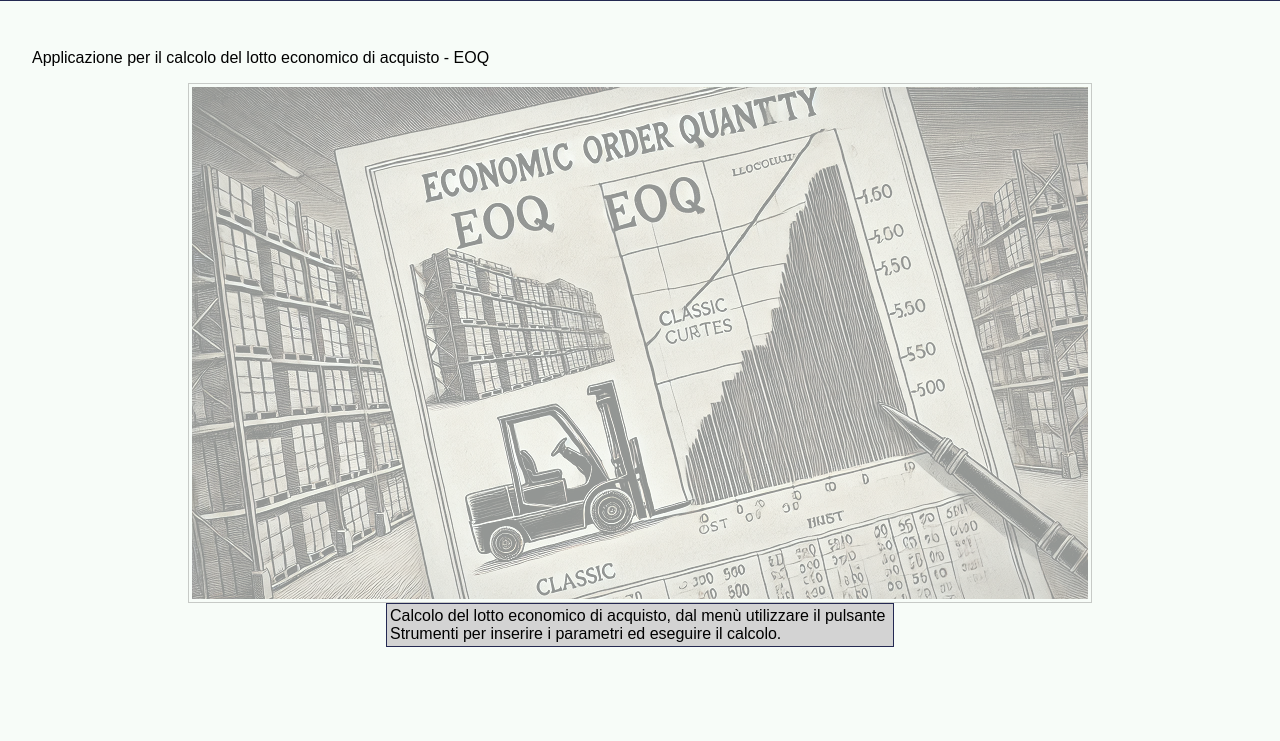
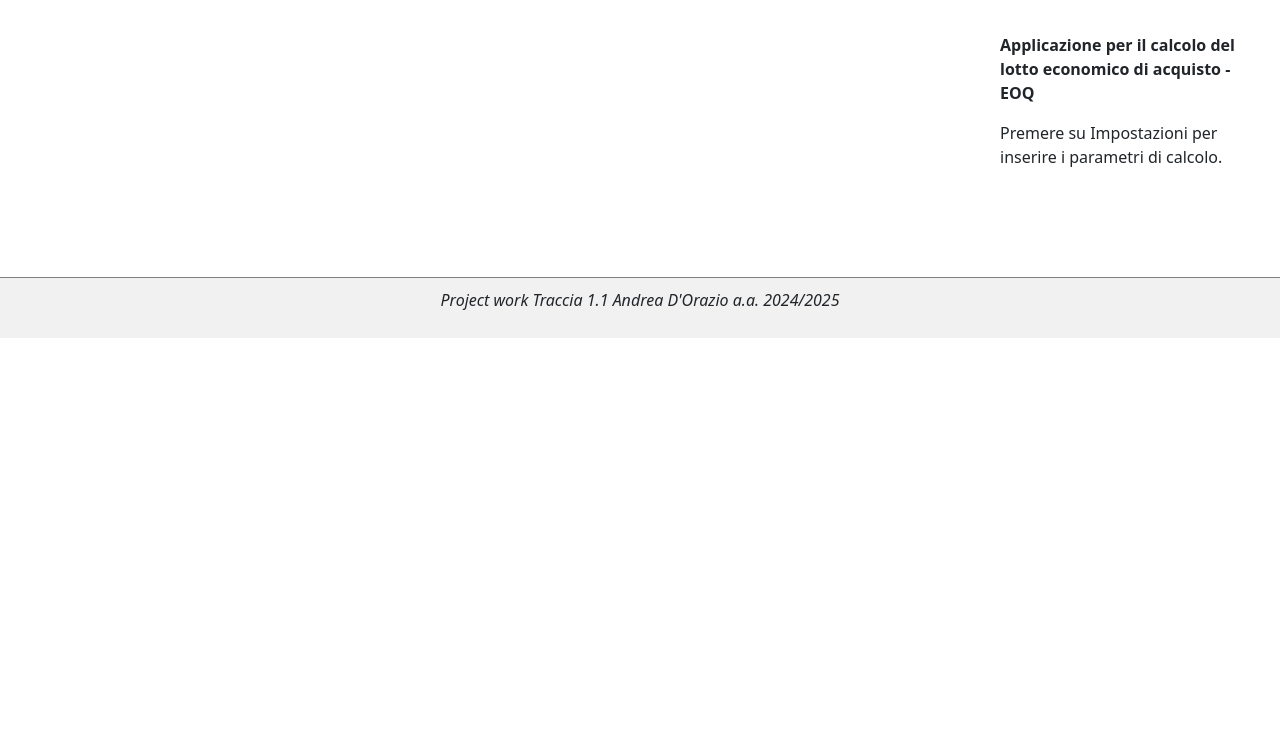
Before and after one commit to adora0/eoq_f, a website: page public/index.html in a window 1280 px wide. Shown: the part 59-800 px from the top of the page. Drawn offline with nearby package versions, Linux system fonts and the light colour scheme.

Commit message:
Aggiornamento front end

```diff
--- a/app.js
+++ b/app.js
@@ -66,7 +66,7 @@ app.post('/elab', (req, res) => {
     const python = spawn('python', [path.join(__dirname,'mod','core.py'), firstNum , secondNum]);
     // collect data from script
     python.stdout.on('data', function (data) {
-        log('Inizio esecuzione script python');
+        log('Inizio esecuzione script python', 'INFO');
         dataToSend = data.toString();
     });
     // in close event we are sure that stream from child process is closed
@@ -80,5 +80,5 @@ app.post('/elab', (req, res) => {
 });
 
 app.listen(port, () => {
-    log(`Server web in ascolto sulla porta:${port}\npath: ${__dirname}`,'INFO');
+    log(`Server web in ascolto sulla porta:${port}`,'INFO');
 });
--- a/public/css/stile.css
+++ b/public/css/stile.css
@@ -1,9 +1,19 @@
 /* Foglio di stile pagina html - web application EOQ Lotto economico di acquisto */
+* {
+    box-sizing: border-box;
+  }
+
 body {
     font-family: Arial, sans-serif;
     margin: 0;
     padding: 0;
-            background-color: #f7fcf8;
+    background-color: #c8d8cf;
+}
+
+    /* Titolo principale */
+    h1 {
+    color: #fff;
+    text-align: left;
 }
 
 /* Stile per il menu orizzontale */
@@ -24,6 +34,7 @@
 .navbar-title {
     color: white;
     font-size: 1.5rem;
+    margin-right: 10px;
 }
 
 .navbar-menu a {
@@ -39,32 +50,33 @@
 }
 
 /* Contenuto principale */
-        .content {
-            padding: 2rem;
+
+.left{
+    float: left;
+    width: 75%;
+}
+.right{
+    float: left;
+    width: 25%;
+    padding-left: 20px;
 }
 
-
-		/*Riquadro home page*/
-		.info {
-			background-color: lightgrey;
-			width: 500px;
-			border: 1px solid #242952;
-			padding: 3px;
-			margin: 0 auto;
+.box {
+    padding: 20px;
+    margin-top: 20px;
     }
 
-		.home-img{
-			border: 1px solid grey;
-			padding: 3px;
-			opacity: 0.4;
-			display: flex;
-			justify-content: center;
-			align-items: center;
-			margin: 0 auto;
+    /* Clear floats after the columns */
+.content:after {
+    content: "";
+    display: table;
+    clear: both;
   }
 
-        /* Titolo principale */
-        h1 {
-            color: #fff;
-            text-align: left;
+  .footer {
+    border-top:1px solid;
+    border-color: gray;
+    background-color: #f1f1f1;
+    padding: 10px;
+    text-align: center;
   }
--- a/public/index.html
+++ b/public/index.html
@@ -1,5 +1,6 @@
 <!DOCTYPE html>
 <html lang="it">
+
 <head>
     <meta name="description" content="Applicazione calcolo lotto economico di acquisto">
     <meta name="author" content="Andrea D'Orazio">
@@ -7,10 +8,13 @@
     <meta name="viewport" content="width=device-width, initial-scale=1.0">
     <!--Foglio di stile-->
     <link rel="stylesheet" href="/css/stile.css">
+    <link href="https://cdn.jsdelivr.net/npm/bootstrap@5.3.3/dist/css/bootstrap.min.css" rel="stylesheet" integrity="sha384-QWTKZyjpPEjISv5WaRU9OFeRpok6YctnYmDr5pNlyT2bRjXh0JMhjY6hW+ALEwIH" crossorigin="anonymous">
     <!--Libreria javascritp-->
     <script src="/js/script.js"></script>
+    <script src="https://cdn.jsdelivr.net/npm/bootstrap@5.3.3/dist/js/bootstrap.bundle.min.js" integrity="sha384-YvpcrYf0tY3lHB60NNkmXc5s9fDVZLESaAA55NDzOxhy9GkcIdslK1eN7N6jIeHz" crossorigin="anonymous"></script>
     <title>EOQ - Calcolo lotto economico di acquisto</title>
 </head>
+
 <body>
 
     <!-- Menu di navigazione -->
@@ -25,15 +29,27 @@
 
     <!-- Contenuto principale -->
     <div id="main" class="content">
-        <p>Applicazione per il calcolo del lotto economico di acquisto - EOQ</p>
-		<img class="home-img" src="images/home_img.png"/>
-		<div id="parametri" class="info">
-			Calcolo del lotto economico di acquisto, dal menù utilizzare il pulsante Strumenti per
-			inserire i parametri ed eseguire il calcolo.
+        <div class="left">
+            <div id="parametri" class="box">
             </div>
             <div id="result"></div>
         </div>
+        <div class="right">
+            <div class="box">
+                <p>
+                    <b>Applicazione per il calcolo del lotto economico di acquisto - EOQ</b>
+                </p>
+                <p>Premere su Impostazioni per inserire i parametri di calcolo.
+                    <br />
+                </p>
+                <br/>
+                <br/>
+                <br/>
+            </div>
+        </div>
         <div id="error"></div>
+    </div>
+    <div class="footer"><p><cite>Project work Traccia 1.1 Andrea D'Orazio a.a. 2024/2025</cite></div>
+</body>
 
-</body>
 </html>
--- a/public/js/script.js
+++ b/public/js/script.js
@@ -39,7 +39,7 @@
                         return response.text();
                     }).then(function(data){
                         //Aggiorna la parte della pagina con il nuovo contenuto
-                        document.getElementById('main').innerHTML=data;
+                        document.getElementById('parametri').innerHTML=data;
                     });
             } catch (error) {
 				console.log(error);
```
Also changed, not shown: public/params.html (+18 -12 lines). Lines whose indentation alone changed are shown as unchanged.
